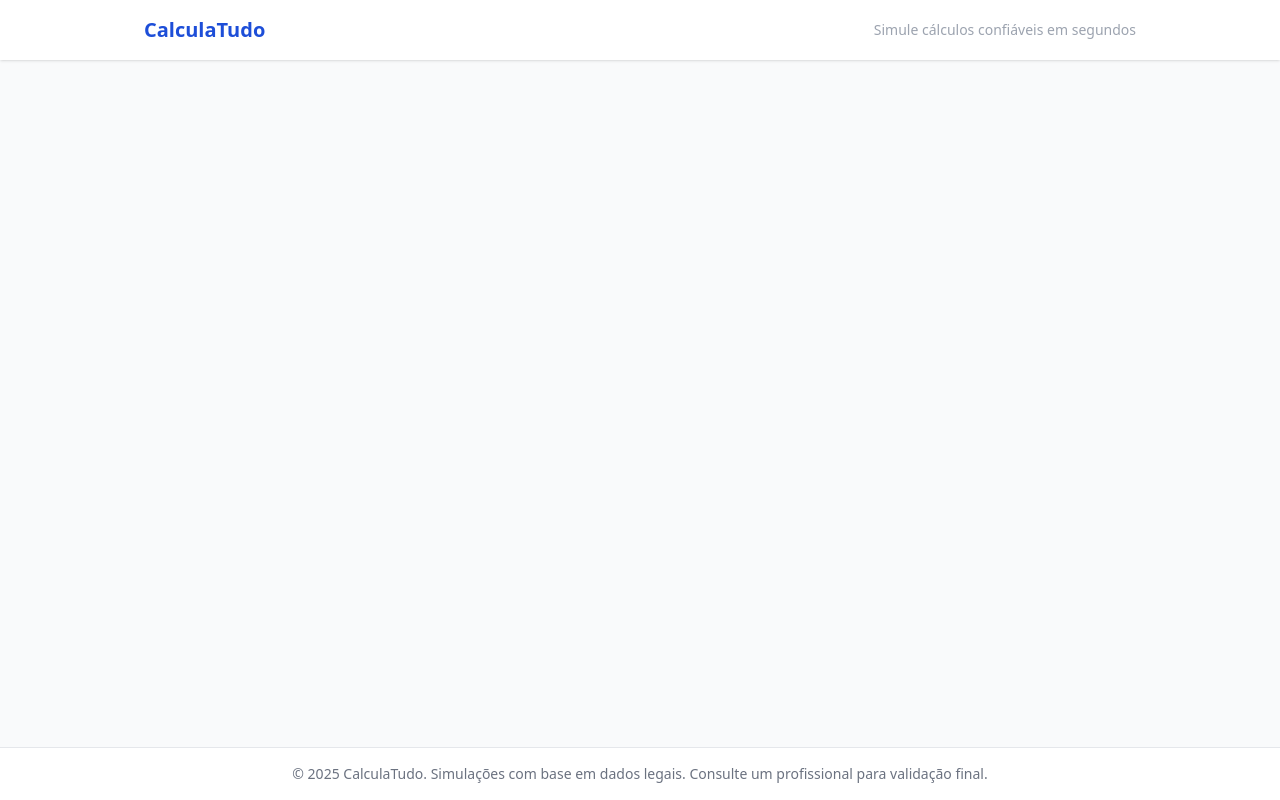
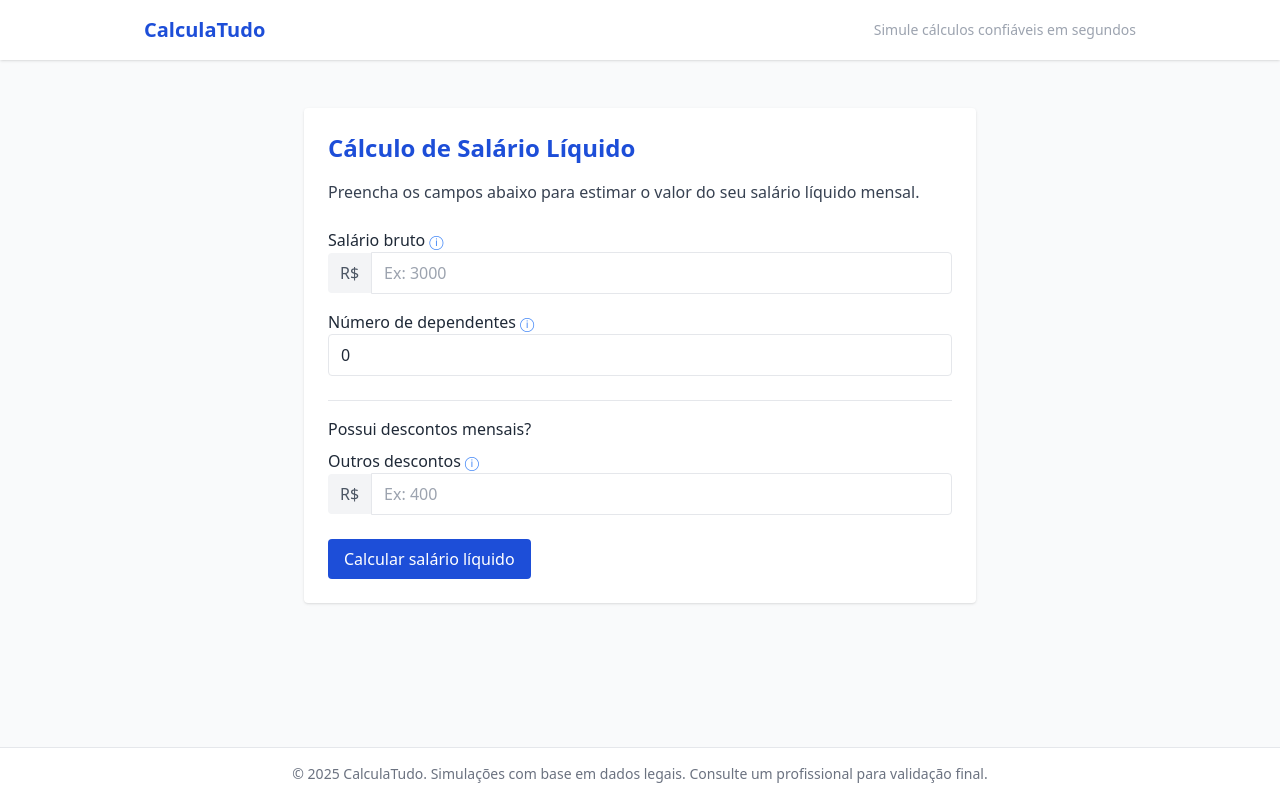
Before and after one commit to mylenosa/calculatudo, a React (Vite) app: page /salario-liquido in a window 1280 px wide. Built offline with nearby package versions, Linux system fonts and the light colour scheme.

Commit message:
Padronização de UX das calculadoras e melhorias visuais

```diff
--- a/src/App.tsx
+++ b/src/App.tsx
@@ -3,17 +3,25 @@ import { BrowserRouter as Router, Routes, Route } from 'react-router-dom';
 import Navbar from './components/Navbar';
 import Home from './pages/Home';
 import Rescisao from './pages/calculadoras/Rescisao';
+import SalarioLiquido from './pages/calculadoras/SalarioLiquido';
 import Footer from './components/Footer';
 
-export default function App() {
+function App() {
   return (
     <Router>
+      <div className="flex flex-col min-h-screen bg-gray-50 text-gray-800 font-sans">
         <Navbar />
+        <main className="flex-grow container mx-auto px-4 py-6">
           <Routes>
             <Route path="/" element={<Home />} />
             <Route path="/rescisao" element={<Rescisao />} />
+            <Route path="/salario-liquido" element={<SalarioLiquido />} />
           </Routes>
+        </main>
         <Footer />
+      </div>
     </Router>
   );
 }
+
+export default App;
--- a/src/index.css
+++ b/src/index.css
@@ -2,15 +2,9 @@
 @tailwind components;
 @tailwind utilities;
 
-/* Custom base styles */
-body {
-  @apply bg-gray-50 text-gray-800 font-sans;
+@layer base {
+  body {
+    @apply bg-gray-50 text-gray-800;
+    font-family: 'Inter', sans-serif;
+  }
 }
-
-h1, h2, h3 {
-  @apply text-blue-700;
-}
-
-a {
-  @apply text-blue-600 hover:underline;
-}
--- a/src/pages/Home.tsx
+++ b/src/pages/Home.tsx
@@ -1,10 +1,24 @@
+
 import React from 'react';
 import { Link } from 'react-router-dom';
 
 export default function Home() {
   const calculadoras = [
-    { nome: 'Rescisão CLT', rota: '/rescisao', descricao: 'Simule sua demissão ou pedido de demissão' },
-    { nome: 'Em breve...', rota: '#', descricao: 'Nova calculadora chegando!' },
+    {
+      nome: 'Rescisão CLT',
+      rota: '/rescisao',
+      descricao: 'Simule sua demissão ou pedido de demissão com base nas leis trabalhistas.'
+    },
+    {
+      nome: 'Salário Líquido',
+      rota: '/salario-liquido',
+      descricao: 'Calcule seu salário líquido com base nas regras atualizadas de INSS e IRRF (2025).'
+    },
+    {
+      nome: 'Em breve...',
+      rota: '#',
+      descricao: 'Nova calculadora chegando!'
+    }
   ];
 
   return (
--- a/src/pages/calculadoras/Rescisao.tsx
+++ b/src/pages/calculadoras/Rescisao.tsx
@@ -1,6 +1,6 @@
 import React, { useState } from 'react';
 import Tooltip from '../../components/Tooltip';
-import { calcularRescisaoReal, ResultadoDetalhado } from '../../utils/calculoRescisao';
+import { calcularRescisaoReal } from '../../utils/calculoRescisao';
 
 export default function Rescisao() {
   const [salario, setSalario] = useState('');
@@ -9,35 +9,14 @@ export default function Rescisao() {
   const [aviso, setAviso] = useState('');
   const [feriasVencidas, setFeriasVencidas] = useState<boolean | null>(null);
   const [motivo, setMotivo] = useState('');
-  const [resultado, setResultado] = useState<ResultadoDetalhado | null>(null);
-  const [erros, setErros] = useState<{ [key: string]: string }>({});
+  const [resultado, setResultado] = useState<any>(null);
 
-  function temDireitoAFeriasVencidas(dataAdmissao: string, dataSaida: string): boolean {
-    if (!dataAdmissao || !dataSaida) return false;
-    const adm = new Date(dataAdmissao);
-    const sai = new Date(dataSaida);
-    const diff = sai.getTime() - adm.getTime();
-    return diff >= 365 * 24 * 60 * 60 * 1000;
-  }
+  const formatarReal = (valor: number) =>
+    valor.toLocaleString('pt-BR', { style: 'currency', currency: 'BRL' });
 
   const calcular = () => {
-    const novosErros: { [key: string]: string } = {};
+    if (!salario || !admissao || !saida || !motivo || feriasVencidas === null) return;
 
-    if (!salario) novosErros.salario = 'Informe o salário bruto.';
-    if (!admissao) novosErros.admissao = 'Informe a data de admissão.';
-    if (!saida) novosErros.saida = 'Informe a data de saída.';
-    if (!motivo) novosErros.motivo = 'Selecione o motivo da saída.';
-    if (!aviso) novosErros.aviso = 'Selecione o tipo de aviso prévio.';
-    if (feriasVencidas === null && temDireitoAFeriasVencidas(admissao, saida)) {
-      novosErros.feriasVencidas = 'Informe se possui férias vencidas.';
-    }
-
-    if (Object.keys(novosErros).length > 0) {
-      setErros(novosErros);
-      return;
-    }
-
-    setErros({});
     const salarioNum = parseFloat(salario);
     if (isNaN(salarioNum)) return;
 
@@ -47,21 +26,31 @@ export default function Rescisao() {
       dataSaida: saida,
       motivo,
       aviso,
-      feriasVencidas: feriasVencidas || false,
+      feriasVencidas,
     });
 
     setResultado(total);
   };
 
+  const getMesesTrabalhados = () => {
+    if (!admissao || !saida) return 0;
+    const adm = new Date(admissao);
+    const sai = new Date(saida);
+    return (sai.getFullYear() - adm.getFullYear()) * 12 + (sai.getMonth() - adm.getMonth());
+  };
+
+  const menosDe12Meses = getMesesTrabalhados() < 12;
+
   return (
-    <div className="max-w-3xl mx-auto p-6 bg-white rounded shadow mt-6">
+    <>
+      <div className="max-w-2xl mx-auto p-6 bg-white rounded shadow mt-6">
         <h1 className="text-2xl font-bold mb-4 text-blue-700">Cálculo de Rescisão CLT</h1>
+
         <p className="mb-6 text-gray-700">
           Preencha os dados abaixo para estimar o valor da sua rescisão trabalhista.
         </p>
 
-      <div className="grid gap-4">
-        {/* Salário */}
+        <div className="space-y-5">
           <div>
             <label className="block font-medium">
               Salário bruto
@@ -77,10 +66,9 @@ export default function Rescisao() {
                 onChange={e => setSalario(e.target.value)}
               />
             </div>
-          {erros.salario && <p className="text-red-500 text-sm">{erros.salario}</p>}
           </div>
 
-        {/* Admissão */}
+          <div className="grid gap-4 md:grid-cols-2">
             <div>
               <label className="block font-medium">
                 Data de admissão
@@ -92,10 +80,8 @@ export default function Rescisao() {
                 value={admissao}
                 onChange={e => setAdmissao(e.target.value)}
               />
-          {erros.admissao && <p className="text-red-500 text-sm">{erros.admissao}</p>}
             </div>
 
-        {/* Saída */}
             <div>
               <label className="block font-medium">
                 Data de saída
@@ -107,17 +93,16 @@ export default function Rescisao() {
                 value={saida}
                 onChange={e => setSaida(e.target.value)}
               />
-          {erros.saida && <p className="text-red-500 text-sm">{erros.saida}</p>}
+            </div>
           </div>
 
-        {/* Aviso prévio */}
           <div>
             <label className="block font-medium">
               Tipo de aviso prévio
               <Tooltip message="O aviso prévio pode ser trabalhado, indenizado (pago sem trabalhar) ou dispensado." />
             </label>
             <select
-            className="border rounded px-3 py-2 w-full"
+              className="border rounded px-3 py-2 w-full appearance-none pr-8"
               value={aviso}
               onChange={e => setAviso(e.target.value)}
             >
@@ -126,17 +111,15 @@ export default function Rescisao() {
               <option value="trabalhado">Trabalhado</option>
               <option value="dispensado">Dispensado</option>
             </select>
-          {erros.aviso && <p className="text-red-500 text-sm">{erros.aviso}</p>}
           </div>
 
-        {/* Motivo */}
           <div>
             <label className="block font-medium">
               Motivo da saída
               <Tooltip message="Se foi pedido de demissão, demissão sem justa causa ou por justa causa." />
             </label>
             <select
-            className="border rounded px-3 py-2 w-full"
+              className="border rounded px-3 py-2 w-full appearance-none pr-8"
               value={motivo}
               onChange={e => setMotivo(e.target.value)}
             >
@@ -145,51 +128,38 @@ export default function Rescisao() {
               <option value="pedido_demissao">Pedido de demissão</option>
               <option value="justa_causa">Justa causa</option>
             </select>
-          {erros.motivo && <p className="text-red-500 text-sm">{erros.motivo}</p>}
           </div>
 
-        {/* Férias vencidas */}
+          {!menosDe12Meses && (
             <div>
-          <label className="block font-medium">
+              <label className="block font-medium mb-1">
                 Possui férias vencidas?
                 <Tooltip message="Você já completou 12 meses de trabalho e ainda não tirou férias?" />
               </label>
-          <div className="flex gap-4 mt-2">
-            <label className={`flex items-center gap-2 ${!temDireitoAFeriasVencidas(admissao, saida) ? 'opacity-50' : ''}`}>
+              <div className="flex gap-4">
+                <label className="flex items-center gap-2">
                   <input
                     type="radio"
-                name="ferias"
-                value="sim"
-                disabled={!temDireitoAFeriasVencidas(admissao, saida)}
                     checked={feriasVencidas === true}
                     onChange={() => setFeriasVencidas(true)}
                   />
                   Sim
                 </label>
-
-            <label className={`flex items-center gap-2 ${!temDireitoAFeriasVencidas(admissao, saida) ? 'opacity-50' : ''}`}>
+                <label className="flex items-center gap-2">
                   <input
                     type="radio"
-                name="ferias"
-                value="nao"
-                disabled={!temDireitoAFeriasVencidas(admissao, saida)}
                     checked={feriasVencidas === false}
                     onChange={() => setFeriasVencidas(false)}
                   />
                   Não
                 </label>
               </div>
-          {erros.feriasVencidas && <p className="text-red-500 text-sm">{erros.feriasVencidas}</p>}
-          {admissao && saida && !temDireitoAFeriasVencidas(admissao, saida) && (
-            <p className="text-sm text-yellow-600 mt-1">
-              ⚠️ Pelo tempo informado, você ainda não tem direito a férias vencidas.
-            </p>
+            </div>
           )}
-        </div>
 
           <button
             onClick={calcular}
-          className="bg-blue-700 hover:bg-blue-800 text-white font-medium py-2 px-4 rounded mt-4 w-full"
+            className="bg-blue-700 hover:bg-blue-800 text-white font-medium py-2 px-4 rounded"
           >
             Calcular rescisão
           </button>
@@ -198,21 +168,23 @@ export default function Rescisao() {
             <div className="mt-6 bg-blue-50 border-l-4 border-blue-400 text-blue-900 p-4 rounded">
               <p className="font-medium mb-2">Resultado estimado:</p>
               <ul className="text-sm mb-3 space-y-1">
-              <li>🔹 Saldo de salário: <strong>R$ {resultado.saldoSalario.toLocaleString('pt-BR', { style: 'currency', currency: 'BRL' })}</strong></li>
-              <li>🔹 Aviso prévio: <strong>R$ {resultado.avisoPrevio.toLocaleString('pt-BR', { style: 'currency', currency: 'BRL' })}</strong></li>
-              <li>🔹 13º proporcional: <strong>R$ {resultado.decimoTerceiro.toLocaleString('pt-BR', { style: 'currency', currency: 'BRL' })}</strong></li>
-              <li>🔹 Férias proporcionais: <strong>R$ {resultado.feriasProporcionais.toLocaleString('pt-BR', { style: 'currency', currency: 'BRL' })}</strong></li>
-              <li>🔹 1/3 de férias: <strong>R$ {resultado.umTercoFerias.toLocaleString('pt-BR', { style: 'currency', currency: 'BRL' })}</strong></li>
+                <li>🔹 Saldo de salário: <strong>{formatarReal(resultado.saldoSalario)}</strong></li>
+                <li>🔹 Aviso prévio: <strong>{formatarReal(resultado.avisoPrevio)}</strong></li>
+                <li>🔹 13º proporcional: <strong>{formatarReal(resultado.decimoTerceiro)}</strong></li>
+                <li>🔹 Férias proporcionais: <strong>{formatarReal(resultado.feriasProporcionais)}</strong></li>
+                <li>🔹 1/3 de férias: <strong>{formatarReal(resultado.umTercoFerias)}</strong></li>
                 {resultado.feriasVencidas > 0 && (
-                <li>🔹 Férias vencidas: <strong>R$ {resultado.feriasVencidas.toLocaleString('pt-BR', { style: 'currency', currency: 'BRL' })}</strong></li>
+                  <li>🔹 Férias vencidas: <strong>{formatarReal(resultado.feriasVencidas)}</strong></li>
                 )}
                 {resultado.multaFgts > 0 && (
-                <li>🔹 Multa de 40% do FGTS: <strong>R$ {resultado.multaFgts.toLocaleString('pt-BR', { style: 'currency', currency: 'BRL' })}</strong></li>
+                  <li>🔹 Multa de 40% do FGTS: <strong>{formatarReal(resultado.multaFgts)}</strong></li>
                 )}
               </ul>
+
               <p className="text-xl font-bold">
-              Total estimado: {resultado.total.toLocaleString('pt-BR', { style: 'currency', currency: 'BRL' })}
+                Total estimado: {formatarReal(resultado.total)}
               </p>
+
               <p className="text-xs text-gray-600 mt-2">
                 Este valor é uma simulação com base na CLT. Consulte um contador para casos específicos.
               </p>
@@ -220,5 +192,6 @@ export default function Rescisao() {
           )}
         </div>
       </div>
+    </>
   );
 }
--- /dev/null
+++ b/src/pages/calculadoras/SalarioLiquido.tsx
@@ -0,0 +1,114 @@
+
+import React, { useState } from 'react';
+import Tooltip from '../../components/Tooltip';
+import { calcularSalario } from '../../utils/calculoSalario';
+
+export default function SalarioLiquido() {
+  const [salario, setSalario] = useState('');
+  const [dependentes, setDependentes] = useState('0');
+  const [descontos, setDescontos] = useState('');
+  const [resultado, setResultado] = useState(null);
+
+  const calcular = () => {
+    if (!salario) return;
+
+    const salarioNum = parseFloat(salario);
+    const dependentesNum = parseInt(dependentes);
+    const descontosNum = parseFloat(descontos || "0");
+
+    const res = calcularSalario({
+      salario: salarioNum,
+      dependentes: dependentesNum,
+      descontos: descontosNum,
+    });
+
+    setResultado(res);
+  };
+
+  return (
+    <div className="max-w-2xl mx-auto p-6 bg-white rounded shadow mt-6">
+      <h1 className="text-2xl font-bold mb-4 text-blue-700">Cálculo de Salário Líquido</h1>
+      <p className="mb-6 text-gray-700">
+        Preencha os campos abaixo para estimar o valor do seu salário líquido mensal.
+      </p>
+
+      {/* Bloco: Informações obrigatórias */}
+      <div className="grid gap-4 sm:grid-cols-2 mb-6">
+        <div className="sm:col-span-2">
+          <label className="block font-medium">
+            Salário bruto
+            <Tooltip message="Salário mensal registrado na carteira de trabalho, sem considerar descontos ou adicionais." />
+          </label>
+          <div className="flex items-center">
+            <span className="bg-gray-100 px-3 py-2 rounded-l text-gray-600">R$</span>
+            <input
+              type="number"
+              className="border rounded-r px-3 py-2 w-full"
+              placeholder="Ex: 3000"
+              value={salario}
+              onChange={e => setSalario(e.target.value)}
+            />
+          </div>
+        </div>
+
+        <div className="sm:col-span-2">
+          <label className="block font-medium">
+            Número de dependentes
+            <Tooltip message="Quantidade de dependentes legais que influenciam no cálculo do IRRF." />
+          </label>
+          <input
+            type="number"
+            className="border rounded px-3 py-2 w-full"
+            placeholder="Ex: 2"
+            value={dependentes}
+            onChange={e => setDependentes(e.target.value)}
+          />
+        </div>
+      </div>
+
+      {/* Bloco: Descontos opcionais */}
+      <div className="border-t pt-4 mt-4">
+        <p className="font-medium text-gray-800 mb-2">Possui descontos mensais?</p>
+        <div>
+          <label className="block font-medium">
+            Outros descontos
+            <Tooltip message="Inclui vale-transporte, plano de saúde, pensão alimentícia e outros descontos fixos." />
+          </label>
+          <div className="flex items-center">
+            <span className="bg-gray-100 px-3 py-2 rounded-l text-gray-600">R$</span>
+            <input
+              type="number"
+              className="border rounded-r px-3 py-2 w-full"
+              placeholder="Ex: 400"
+              value={descontos}
+              onChange={e => setDescontos(e.target.value)}
+            />
+          </div>
+        </div>
+      </div>
+
+      <button
+        onClick={calcular}
+        className="bg-blue-700 hover:bg-blue-800 text-white font-medium py-2 px-4 rounded mt-6 w-full sm:w-auto"
+      >
+        Calcular salário líquido
+      </button>
+
+      {resultado && (
+        <div className="mt-6 bg-blue-50 border-l-4 border-blue-400 text-blue-900 p-4 rounded">
+          <p className="font-medium mb-2">Resultado estimado:</p>
+          <ul className="text-sm mb-2 space-y-1">
+            <li>🔹 INSS: <strong>R$ {resultado.inss.toLocaleString('pt-BR', { minimumFractionDigits: 2 })}</strong></li>
+            <li>🔹 IRRF: <strong>R$ {resultado.irrf.toLocaleString('pt-BR', { minimumFractionDigits: 2 })}</strong></li>
+          </ul>
+          <p className="text-lg font-bold">
+            Salário líquido: R$ {resultado.liquido.toLocaleString('pt-BR', { minimumFractionDigits: 2 })}
+          </p>
+          <p className="text-xs text-gray-600 mt-2">
+            Esta é uma simulação baseada nas regras atuais. Consulte um contador para casos específicos.
+          </p>
+        </div>
+      )}
+    </div>
+  );
+}
--- /dev/null
+++ b/src/utils/calculoSalario.ts
@@ -0,0 +1,66 @@
+
+export interface CalculoInput {
+  salario: number;
+  dependentes: number;
+  descontos: number;
+}
+
+export interface CalculoResultado {
+  inss: number;
+  irrf: number;
+  liquido: number;
+}
+
+export function calcularSalario({ salario, dependentes, descontos }: CalculoInput): CalculoResultado {
+  // INSS 2025 - progressivo
+  const inssFaixas = [
+    { teto: 1518.00, aliquota: 0.075 },
+    { teto: 2793.88, aliquota: 0.09 },
+    { teto: 4190.83, aliquota: 0.12 },
+    { teto: 8157.41, aliquota: 0.14 },
+  ];
+
+  let inss = 0;
+  let base = salario;
+  let limiteAnterior = 0;
+
+  for (const faixa of inssFaixas) {
+    if (salario > limiteAnterior) {
+      const faixaBase = Math.min(salario, faixa.teto) - limiteAnterior;
+      inss += faixaBase * faixa.aliquota;
+      limiteAnterior = faixa.teto;
+    }
+  }
+
+  if (salario > 8157.41) {
+    inss = 951.62; // teto fixo de 2025
+  }
+
+  // Base IRRF
+  const baseIRRF = salario - inss - (dependentes * 189.59);
+
+  const irrfFaixas = [
+    { teto: 2428.80, aliquota: 0.0, deducao: 0 },
+    { teto: 2826.65, aliquota: 0.075, deducao: 142.80 },
+    { teto: 3751.05, aliquota: 0.15, deducao: 354.80 },
+    { teto: 4664.68, aliquota: 0.225, deducao: 636.13 },
+    { teto: Infinity, aliquota: 0.275, deducao: 869.36 },
+  ];
+
+  let irrf = 0;
+  for (const faixa of irrfFaixas) {
+    if (baseIRRF <= faixa.teto) {
+      irrf = baseIRRF * faixa.aliquota - faixa.deducao;
+      if (irrf < 0) irrf = 0;
+      break;
+    }
+  }
+
+  const liquido = salario - inss - irrf - descontos;
+
+  return {
+    inss: parseFloat(inss.toFixed(2)),
+    irrf: parseFloat(irrf.toFixed(2)),
+    liquido: parseFloat(liquido.toFixed(2))
+  };
+}
```
Lines whose indentation alone changed are shown as unchanged.
